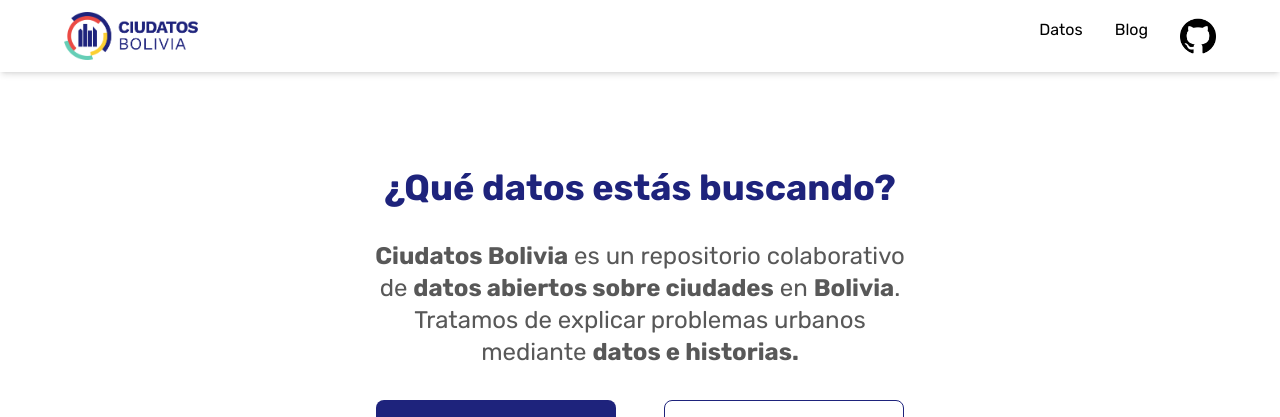
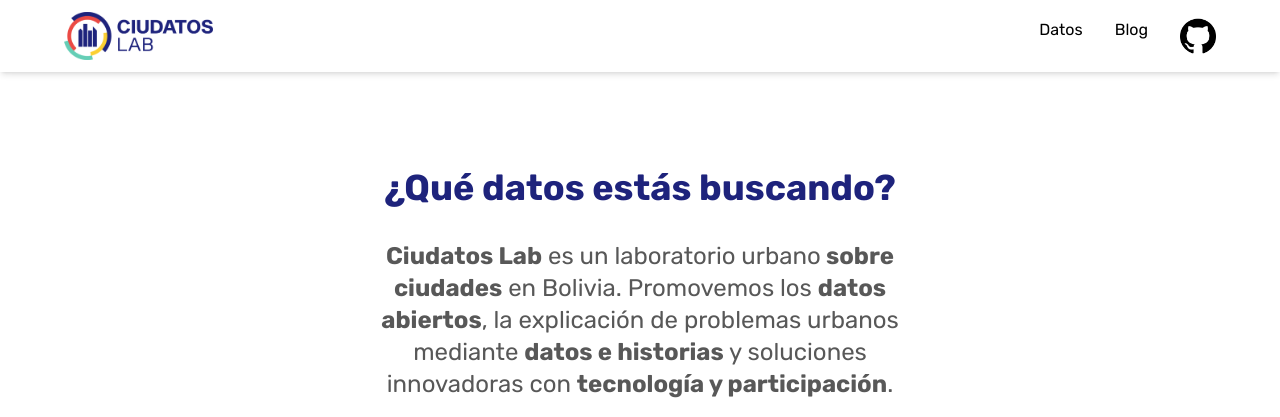
Before and after one commit to ciudatoslab/ciudatos-web, an Astro site: page / in a window 1280 px wide. Shown: the top 417 px of the page. Built offline with nearby package versions, Linux system fonts and the light colour scheme; Astro itself is replaced by a stand-in of ours; grey boxes are pictures that could not be loaded; what tailwindcss-animated would draw is missing.

Commit message:
content: nuevo logo, nueva descripción

```diff
--- a/src/components/Header.astro
+++ b/src/components/Header.astro
@@ -4,7 +4,7 @@
   <!--Logo ciudatos -->
   <a href="/" class="logo-izquierdo">
     <img
-      src="/img/logos-ciudatos/logo_ciudatos.png"
+      src="/img/logos-ciudatos/logo-ciudatos-nuevo.png"
       alt="Ciudatos"
       class="h-10 md:h-12"
     />
--- a/src/components/Hero.astro
+++ b/src/components/Hero.astro
@@ -29,13 +29,9 @@ import verdeCb from "../assets/img/portada/verde-cb.png";
       ¿Qué datos estás buscando?
     </h2>
     <div
-      class="flex flex-col items-center max-w-64 sm:max-w-[540px] text-texto sm:text-2xl text-pretty font-raleway fade-in"
-    >
+      class="flex flex-col items-center max-w-64 sm:max-w-[540px] text-texto sm:text-2xl text-pretty font-raleway fade-in">
       <p class="fade-in">
-        <strong> Ciudatos Bolivia</strong> es un repositorio colaborativo de <strong
-          >datos abiertos sobre ciudades</strong
-        > en <strong> Bolivia</strong>. Tratamos de explicar problemas urbanos
-        mediante <strong>datos e historias.</strong>
+        <strong> Ciudatos Lab</strong> es un laboratorio urbano<strong> sobre ciudades</strong> en Bolivia. Promovemos los <strong>datos abiertos</strong>, la explicación de problemas urbanos mediante <strong>datos e historias</strong> y soluciones innovadoras con <strong>tecnología y participación</strong>.
       </p>
     </div>
     <div class="flex flex-col gap-8 sm:flex-row sm:gap-12 fade-in">
```
Also changed, not shown: public/img/logos-ciudatos/logo-ciudatos-nuevo.png (added).
